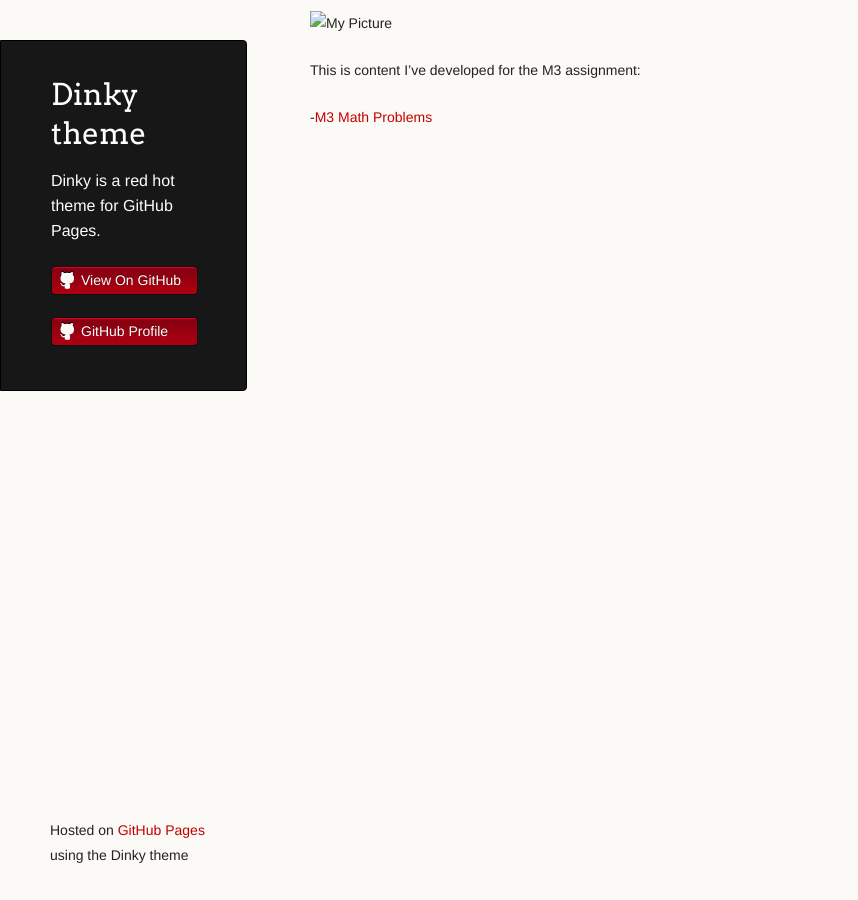
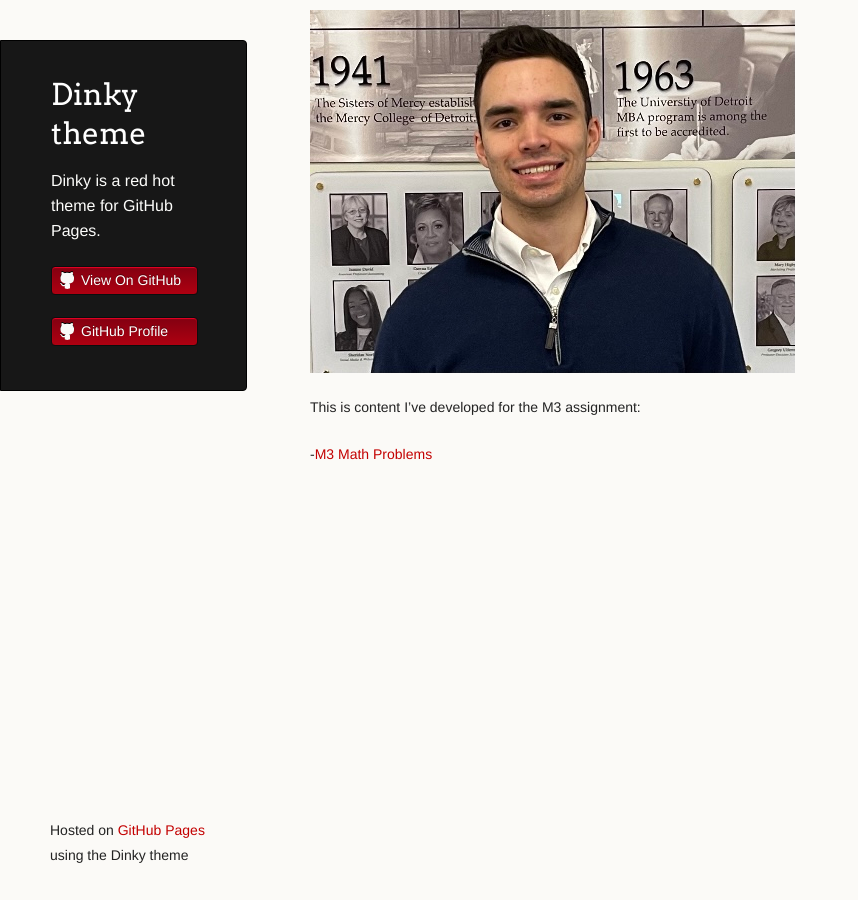
Before and after one commit to vincentmicallef/vincentmicallef.github.io, a Jekyll site: the page built from index.md, in a window 1280 px wide. Shown: the whole page, without its empty margins (0-858 px from the left). Built offline with Jekyll 4.4.1, drawn with Linux system fonts in a browser that asks for light colours; our own code applies the rules of GitHub Pages for plain Markdown files.

Commit message:
Update index.md

```diff
--- a/index.md
+++ b/index.md
@@ -4,7 +4,7 @@
 ---
 
 
-![My Picture]()
+![My Picture](/pics/ProfilePicture.jpg)
 
 This is content I've developed for the M3 assignment:
 
```
